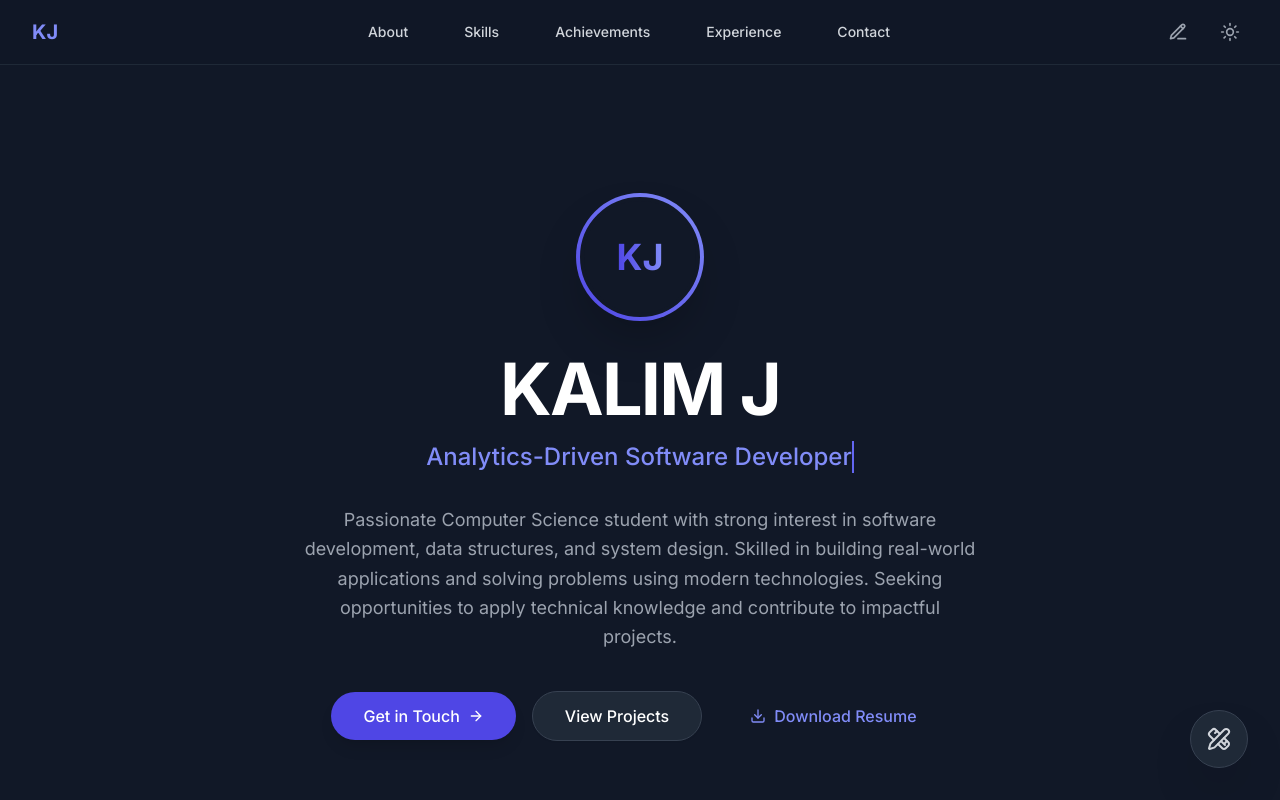
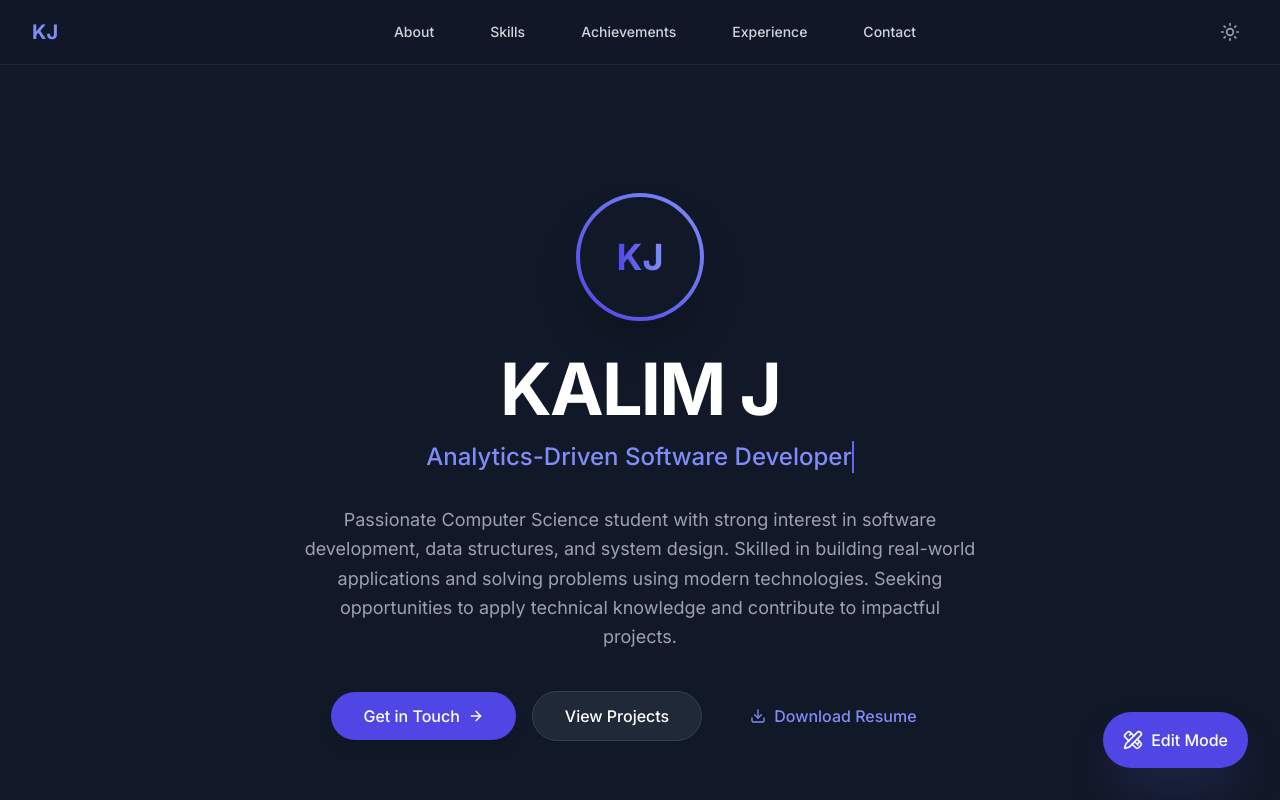
Before and after one commit to kalim-j/portfolio, a React (Vite) app: page / in a window 1280 px wide. Shown: the top 800 px of the page. Built offline with nearby package versions, Linux system fonts and the light colour scheme.

Commit message:
Add password protection to Edit Mode

```diff
--- a/src/App.jsx
+++ b/src/App.jsx
@@ -5,10 +5,18 @@ import Skills from './components/Skills';
 import Achievements from './components/Achievements';
 import ExperienceProjects from './components/ExperienceProjects';
 import Contact from './components/Contact';
+import { Eye, EyeOff, Lock, X, Unlock } from 'lucide-react';
 
 function App() {
   const [isDarkMode, setIsDarkMode] = useState(true);
   const [isEditMode, setIsEditMode] = useState(false);
+  const [isAuthModalOpen, setIsAuthModalOpen] = useState(false);
+  const [username, setUsername] = useState('');
+  const [password, setPassword] = useState('');
+  const [showPassword, setShowPassword] = useState(false);
+  const [loginError, setLoginError] = useState('');
+  const [wrongAttempts, setWrongAttempts] = useState(0);
+  const [lockoutTime, setLockoutTime] = useState(0);
 
   useEffect(() => {
     if (isDarkMode) {
@@ -23,7 +31,38 @@ function App() {
   };
 
   const toggleEditMode = () => {
-    setIsEditMode(!isEditMode);
+    if (isEditMode) {
+      setIsEditMode(false);
+    } else {
+      setIsAuthModalOpen(true);
+      setLoginError('');
+      setUsername('');
+      setPassword('');
+      setShowPassword(false);
+    }
+  };
+
+  const handleLogin = (e) => {
+    e.preventDefault();
+    if (Date.now() < lockoutTime) {
+      setLoginError('🔒 Too many attempts. Try again in 30 seconds.');
+      return;
+    }
+    if (username === 'kalim-j' && password === 'Kalim@786777') {
+      setIsEditMode(true);
+      setIsAuthModalOpen(false);
+      setWrongAttempts(0);
+      setLoginError('');
+    } else {
+      const newAttempts = wrongAttempts + 1;
+      setWrongAttempts(newAttempts);
+      if (newAttempts >= 3) {
+        setLockoutTime(Date.now() + 30000);
+        setLoginError('🔒 Too many attempts. Try again in 30 seconds.');
+      } else {
+        setLoginError('❌ Incorrect credentials. Access denied.');
+      }
+    }
   };
 
   return (
@@ -44,15 +83,65 @@ function App() {
 
       <button
         onClick={toggleEditMode}
-        className={`fixed bottom-8 right-8 p-4 rounded-full shadow-2xl transition-all z-50 ${
+        className={`fixed bottom-8 right-8 px-5 py-4 rounded-full shadow-2xl transition-all z-50 flex items-center gap-2 font-medium ${
           isEditMode
-            ? 'bg-indigo-600 text-white hover:bg-indigo-700'
-            : 'bg-white text-gray-600 hover:bg-gray-50 dark:bg-gray-800 dark:text-gray-300 dark:hover:bg-gray-700 border border-gray-200 dark:border-gray-700'
+            ? 'bg-red-600 text-white hover:bg-red-700 shadow-red-500/25'
+            : 'bg-indigo-600 text-white hover:bg-indigo-700 shadow-indigo-500/25'
         }`}
-        title="Toggle Edit Mode"
+        title={isEditMode ? "Exit Edit Mode" : "Toggle Edit Mode"}
       >
-        <svg xmlns="http://www.w3.org/2000/svg" width="24" height="24" viewBox="0 0 24 24" fill="none" stroke="currentColor" strokeWidth="2" strokeLinecap="round" strokeLinejoin="round" className="lucide lucide-pencil-ruler"><path d="M13 7 8.7 2.7a2.41 2.41 0 0 0-3.4 0L2.7 5.3a2.41 2.41 0 0 0 0 3.4L7 13"/><path d="m8 6 2-2"/><path d="m18 16 2-2"/><path d="m17 11 4.3 4.3c.94.94.94 2.46 0 3.4l-2.6 2.6c-.94.94-2.46.94-3.4 0L11 17"/><path d="M21.174 6.812a1 1 0 0 0-3.986-3.987L3.842 16.174a2 2 0 0 0-.5.83l-1.321 4.352a.5.5 0 0 0 .623.622l4.353-1.32a2 2 0 0 0 .83-.497z"/><path d="m15 15 3 3"/></svg>
+        {isEditMode ? (
+          <>🔓 Exit Edit Mode</>
+        ) : (
+          <>
+            <svg xmlns="http://www.w3.org/2000/svg" width="20" height="20" viewBox="0 0 24 24" fill="none" stroke="currentColor" strokeWidth="2" strokeLinecap="round" strokeLinejoin="round" className="lucide lucide-pencil-ruler"><path d="M13 7 8.7 2.7a2.41 2.41 0 0 0-3.4 0L2.7 5.3a2.41 2.41 0 0 0 0 3.4L7 13"/><path d="m8 6 2-2"/><path d="m18 16 2-2"/><path d="m17 11 4.3 4.3c.94.94.94 2.46 0 3.4l-2.6 2.6c-.94.94-2.46.94-3.4 0L11 17"/><path d="M21.174 6.812a1 1 0 0 0-3.986-3.987L3.842 16.174a2 2 0 0 0-.5.83l-1.321 4.352a.5.5 0 0 0 .623.622l4.353-1.32a2 2 0 0 0 .83-.497z"/><path d="m15 15 3 3"/></svg>
+            Edit Mode
+          </>
+        )}
       </button>
+
+      {isAuthModalOpen && (
+        <div className="fixed inset-0 z-[100] flex items-center justify-center bg-black/50 backdrop-blur-sm p-4">
+          <div className="bg-white dark:bg-gray-800 rounded-2xl w-full max-w-md shadow-2xl overflow-hidden border border-gray-200 dark:border-gray-700 animate-fade-in-up">
+            <div className="p-6 border-b border-gray-100 dark:border-gray-700 flex justify-between items-center bg-gray-50 dark:bg-gray-900/50">
+              <h3 className="text-xl font-bold text-gray-900 dark:text-white flex items-center gap-2">
+                <Lock className="w-5 h-5 text-indigo-500" /> 🔐 Owner Access
+              </h3>
+              <button onClick={() => setIsAuthModalOpen(false)} className="text-gray-500 hover:text-gray-700 dark:text-gray-400 dark:hover:text-gray-200">
+                <X className="w-5 h-5" />
+              </button>
+            </div>
+            <form onSubmit={handleLogin} className="p-6 space-y-5">
+              {loginError && (
+                <div className={`p-3 rounded-lg text-sm font-medium ${loginError.includes('🔒') ? 'bg-orange-100 text-orange-700 dark:bg-orange-900/30 dark:text-orange-400' : 'bg-red-100 text-red-700 dark:bg-red-900/30 dark:text-red-400'}`}>
+                  {loginError}
+                </div>
+              )}
+              <div className="space-y-2">
+                <label className="text-sm font-medium text-gray-700 dark:text-gray-300">Username</label>
+                <input type="text" value={username} onChange={e => setUsername(e.target.value)} placeholder="Enter username" className="w-full px-4 py-3 rounded-xl border border-gray-200 dark:border-gray-700 bg-gray-50 dark:bg-gray-900 text-gray-900 dark:text-white focus:ring-2 focus:ring-indigo-500 outline-none transition-all" />
+              </div>
+              <div className="space-y-2">
+                <label className="text-sm font-medium text-gray-700 dark:text-gray-300">Password</label>
+                <div className="relative">
+                  <input type={showPassword ? 'text' : 'password'} value={password} onChange={e => setPassword(e.target.value)} placeholder="Enter password" className="w-full px-4 py-3 rounded-xl border border-gray-200 dark:border-gray-700 bg-gray-50 dark:bg-gray-900 text-gray-900 dark:text-white focus:ring-2 focus:ring-indigo-500 outline-none transition-all pr-12" />
+                  <button type="button" onClick={() => setShowPassword(!showPassword)} className="absolute right-4 top-1/2 -translate-y-1/2 text-gray-400 hover:text-gray-600 dark:hover:text-gray-200 transition-colors">
+                    {showPassword ? <EyeOff className="w-5 h-5" /> : <Eye className="w-5 h-5" />}
+                  </button>
+                </div>
+              </div>
+              <div className="pt-4 flex gap-3">
+                <button type="button" onClick={() => setIsAuthModalOpen(false)} className="flex-1 px-4 py-3 bg-gray-100 hover:bg-gray-200 dark:bg-gray-700 dark:hover:bg-gray-600 text-gray-700 dark:text-gray-300 rounded-xl font-medium transition-colors">
+                  Cancel
+                </button>
+                <button type="submit" className="flex-1 px-4 py-3 bg-indigo-600 hover:bg-indigo-700 text-white rounded-xl font-medium transition-colors shadow-lg shadow-indigo-500/25 flex justify-center items-center gap-2">
+                  <Unlock className="w-4 h-4" /> Unlock
+                </button>
+              </div>
+            </form>
+          </div>
+        </div>
+      )}
     </div>
   );
 }
--- a/src/components/Navbar.jsx
+++ b/src/components/Navbar.jsx
@@ -1,4 +1,4 @@
-import { Moon, Sun, PencilLine } from 'lucide-react';
+import { Moon, Sun } from 'lucide-react';
 
 export default function Navbar({ isDarkMode, toggleTheme, isEditMode, toggleEditMode }) {
   const navLinks = [
@@ -32,17 +32,12 @@ export default function Navbar({ isDarkMode, toggleTheme, isEditMode, toggleEdit
             </div>
           </div>
           <div className="flex items-center space-x-4">
-            <button
-              onClick={toggleEditMode}
-              className={`p-2 rounded-full transition-colors ${
-                isEditMode
-                  ? 'bg-indigo-100 text-indigo-600 dark:bg-indigo-900/30 dark:text-indigo-400'
-                  : 'text-gray-500 hover:bg-gray-100 dark:text-gray-400 dark:hover:bg-gray-800'
-              }`}
-              title="Toggle Edit Mode"
-            >
-              <PencilLine className="w-5 h-5" />
-            </button>
+            {isEditMode && (
+              <span className="hidden sm:flex items-center gap-1.5 px-3 py-1.5 bg-green-100 dark:bg-green-900/30 text-green-700 dark:text-green-400 rounded-full text-xs font-semibold border border-green-200 dark:border-green-800">
+                <span className="w-2 h-2 rounded-full bg-green-500 animate-pulse"></span>
+                Owner Mode Active
+              </span>
+            )}
             <button
               onClick={toggleTheme}
               className="p-2 rounded-full text-gray-500 hover:bg-gray-100 dark:text-gray-400 dark:hover:bg-gray-800 transition-colors"
```
